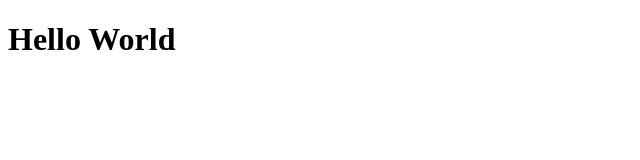
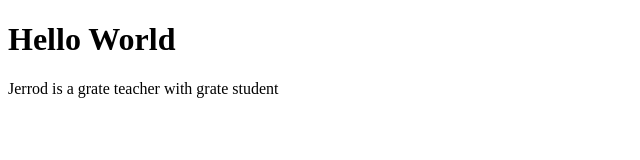
Before and after one commit to ExecutiveAdrianDelk/HelloWorld, a plain HTML site: page index.html in a window 1280 px wide. Shown: the whole page, without its empty margins (0-640 px from the left). Drawn offline with Linux system fonts and the light colour scheme.

Commit message:
Update index.html

```diff
--- a/index.html
+++ b/index.html
@@ -8,5 +8,6 @@
 </head>
 <body>
     <h1>Hello World</h1>
+    <p>Jerrod is a grate teacher with grate student</p>
 </body>
 </html>
```
